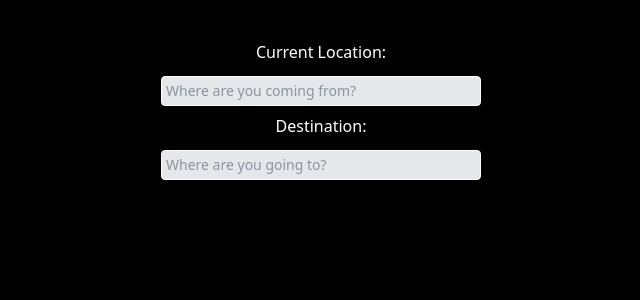
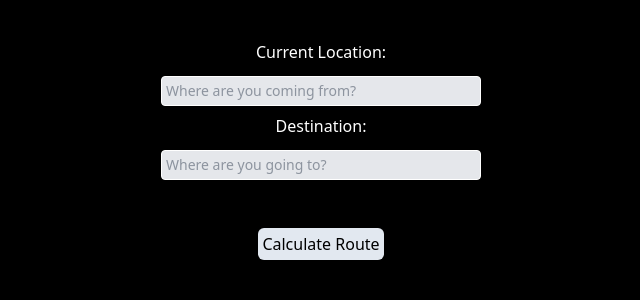
Before and after one commit to Rukkyoo/mern-map, a React (Vite) app in the folder mern-map/: page / in a window 1280 px wide. Shown: the top 300 px of the page, without its empty margins (319-959 px from the left). Built offline with nearby package versions, Linux system fonts and the light colour scheme.

Commit message:
included check route button

```diff
--- a/mern-map/src/App.jsx
+++ b/mern-map/src/App.jsx
@@ -120,10 +120,11 @@ function App() {
               placeholder="Where are you going to?"
             ></input>
           </div>
-          <button className="bg-slate-200 rounded-md p-1 cursor-pointer">
+
+        </div> */}
+        <button className="bg-slate-200 mt-10 rounded-md p-1 cursor-pointer">
             Calculate Route
           </button>
-        </div> */}
       </form>
     </div>
   );
```
